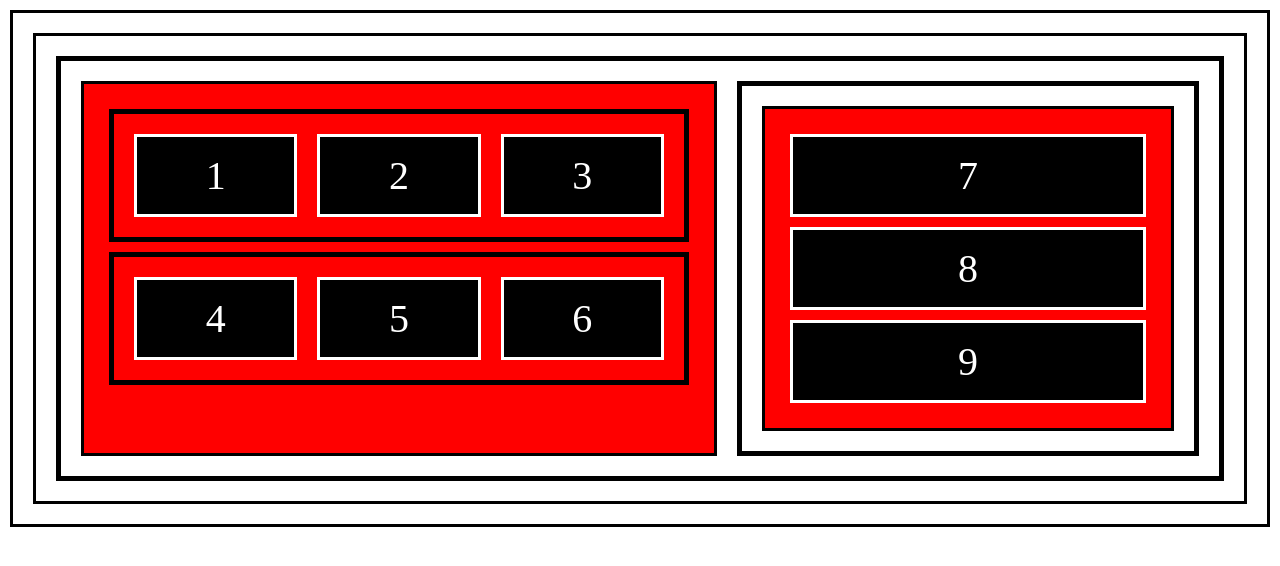
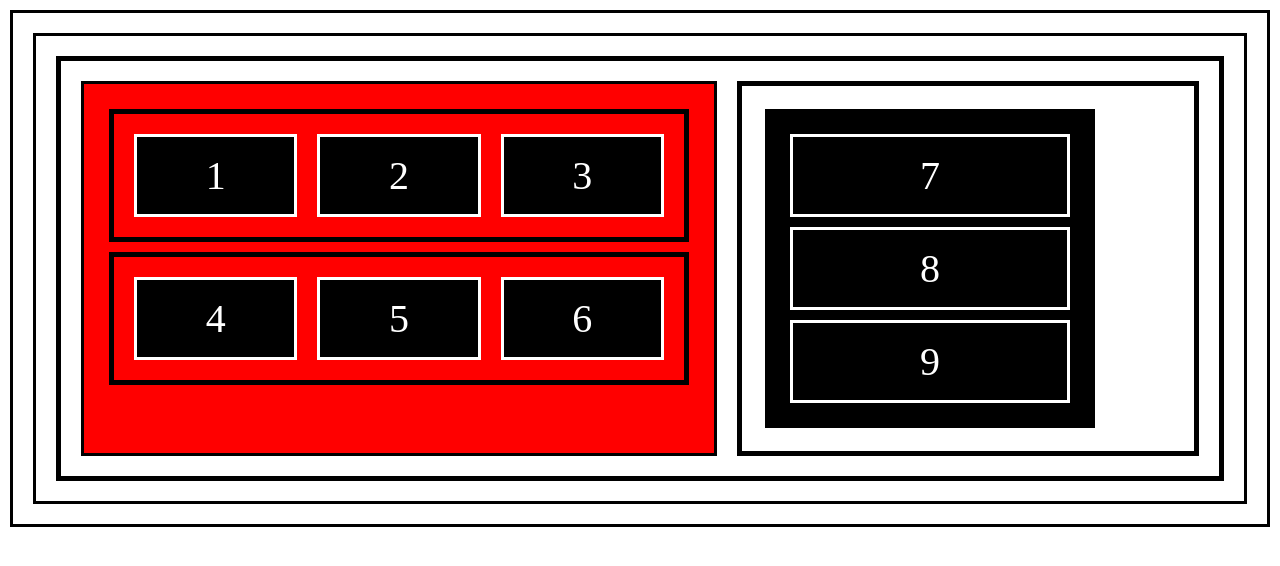
Before and after one commit to Samy9524/OpenClassRoomProject, a plain HTML site: page Squelette/index.html in a window 1280 px wide. Drawn offline with Linux system fonts and the light colour scheme.

Commit message:
mis a jour CSS et index

```diff
--- a/Squelette/index.html
+++ b/Squelette/index.html
@@ -22,7 +22,7 @@
             </div>
         </div>
         <div class="container2">
-            <div class="boxred">
+            <div class="boxblue">
                 <div class="boxblack">7</div>
                 <div class="boxblack">8</div>
                 <div class="boxblack">9</div>
--- a/Squelette/style.css
+++ b/Squelette/style.css
@@ -17,8 +17,17 @@
     font-size: 40px;
     text-align: center;
     padding:15px;
-    flex-basis:500px
+    flex-basis:200px
 
+}
+.boxblue{
+    background: blue;
+    background:black;
+    color:white;
+    font-size: 40px;
+    text-align: center;
+    padding:15px;
+    flex-basis:300px
 }
 .container{
     display:flex;
@@ -39,7 +48,7 @@
     display:flex;
     border:5px solid black;
     flex-direction:row;
-    flex-basis:600px;
+    flex-basis:300px;
 }
 @media screen and (max-width: 1024px)
 {
```
